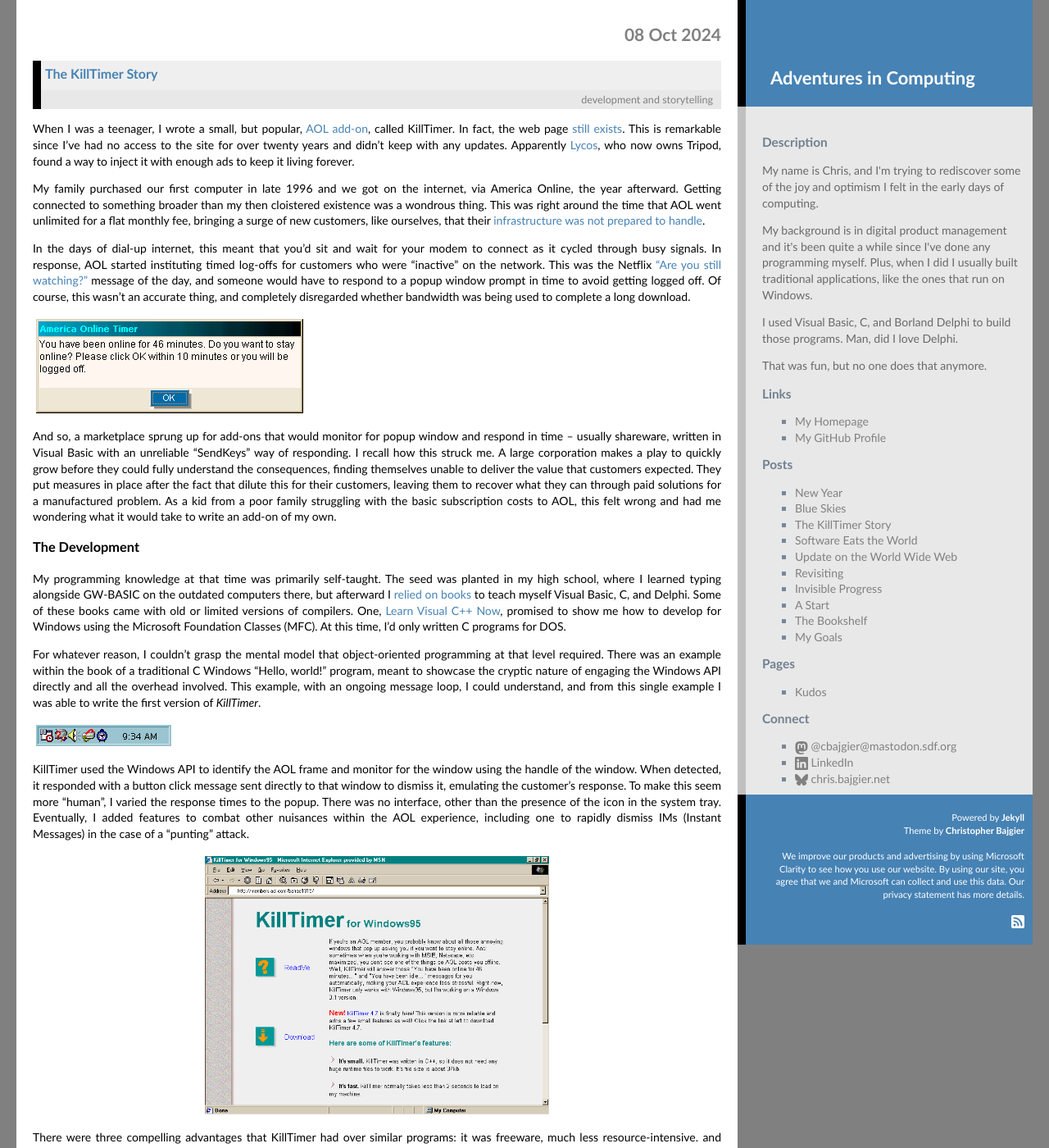
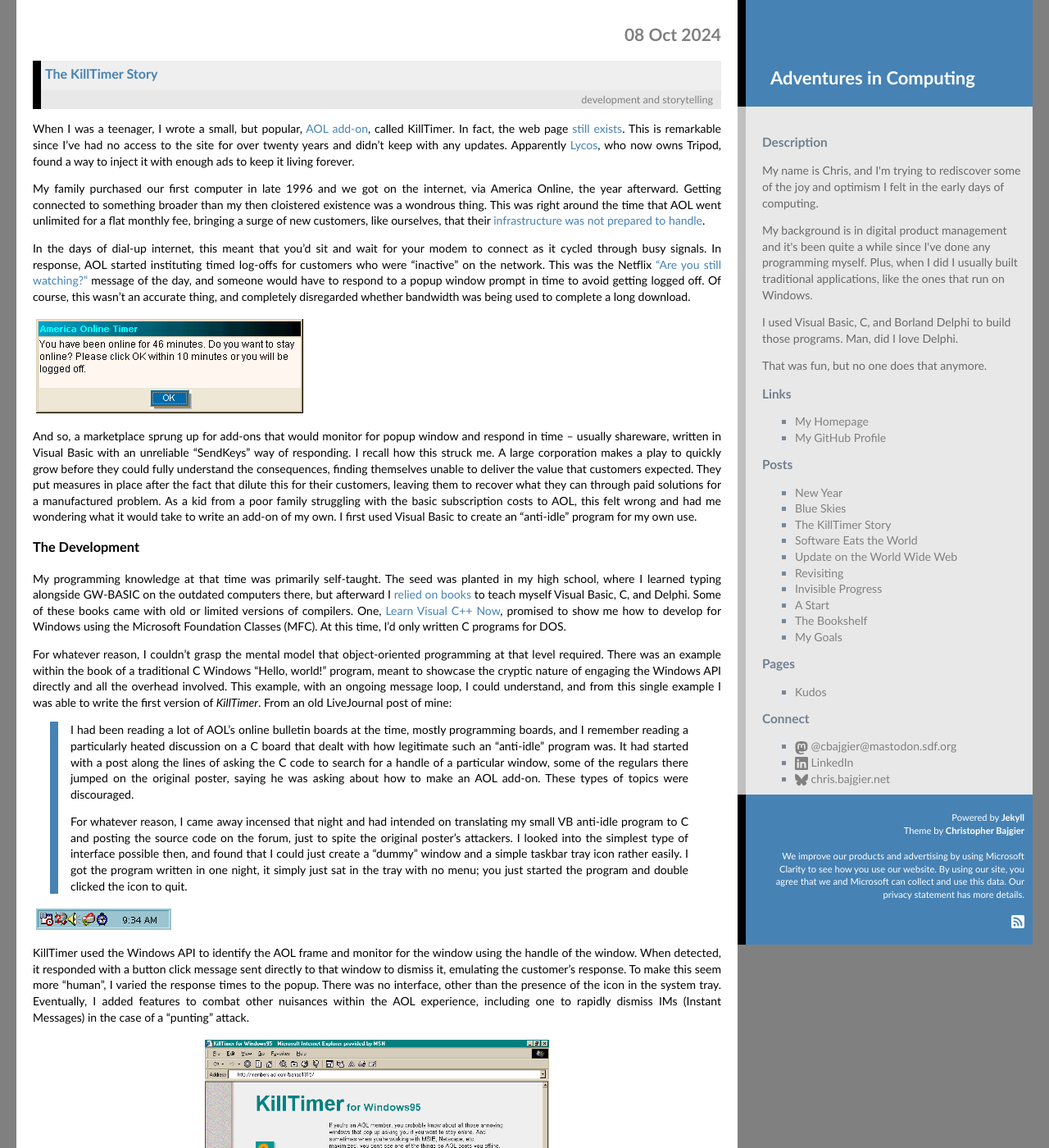
Before and after one commit to cbajgier/cbajgier.github.io, a Jekyll site: the page built from _posts/2024-10-08-the-killtimer-story.markdown, in a window 1280 px wide and 1400 px high. Shown: the whole window at 82% size. Built offline with Jekyll 4.4.1, drawn with Linux system fonts in a browser that asks for light colours; nearby versions of some CDN libraries; comment, search, counter and statistics services are not loaded.

Commit message:
Augmented KillTimer post with more of its origin story.

```diff
--- a/_posts/2024-10-08-the-killtimer-story.markdown
+++ b/_posts/2024-10-08-the-killtimer-story.markdown
@@ -16,7 +16,7 @@
 
 ![AOL Prompt](/assets/TIMER.GIF)
 
-And so, a marketplace sprung up for add-ons that would monitor for popup window and respond in time -- usually shareware, written in Visual Basic with an unreliable "SendKeys" way of responding. I recall how this struck me. A large corporation makes a play to quickly grow before they could fully understand the consequences, finding themselves unable to deliver the value that customers expected. They put measures in place after the fact that dilute this for their customers, leaving them to recover what they can through paid solutions for a manufactured problem. As a kid from a poor family struggling with the basic subscription costs to AOL, this felt wrong and had me wondering what it would take to write an add-on of my own.
+And so, a marketplace sprung up for add-ons that would monitor for popup window and respond in time -- usually shareware, written in Visual Basic with an unreliable "SendKeys" way of responding. I recall how this struck me. A large corporation makes a play to quickly grow before they could fully understand the consequences, finding themselves unable to deliver the value that customers expected. They put measures in place after the fact that dilute this for their customers, leaving them to recover what they can through paid solutions for a manufactured problem. As a kid from a poor family struggling with the basic subscription costs to AOL, this felt wrong and had me wondering what it would take to write an add-on of my own. I first used Visual Basic to create an "anti-idle" program for my own use.
 
 <!--more-->
 
@@ -24,7 +24,11 @@
 
 My programming knowledge at that time was primarily self-taught. The seed was planted in my high school, where I learned typing alongside GW-BASIC on the outdated computers there, but afterward I [relied on books](/development/storytelling/2014/04/01/the-bookshelf.html) to teach myself Visual Basic, C, and Delphi. Some of these books came with old or limited versions of compilers. One, [Learn Visual C++ Now](https://archive.org/details/learnvisualcnowt0000andr), promised to show me how to develop for Windows using the Microsoft Foundation Classes (MFC). At this time, I'd only written C programs for DOS.
 
-For whatever reason, I couldn't grasp the mental model that object-oriented programming at that level required. There was an example within the book of a traditional C Windows "Hello, world!" program, meant to showcase the cryptic nature of engaging the Windows API directly and all the overhead involved. This example, with an ongoing message loop, I could understand, and from this single example I was able to write the first version of _KillTimer_.
+For whatever reason, I couldn't grasp the mental model that object-oriented programming at that level required. There was an example within the book of a traditional C Windows "Hello, world!" program, meant to showcase the cryptic nature of engaging the Windows API directly and all the overhead involved. This example, with an ongoing message loop, I could understand, and from this single example I was able to write the first version of _KillTimer_. From an old LiveJournal post of mine:
+
+> I had been reading a lot of AOL's online bulletin boards at the time, mostly programming boards, and I remember reading a particularly heated discussion on a C board that dealt with how legitimate such an "anti-idle" program was. It had started with a post along the lines of asking the C code to search for a handle of a particular window, some of the regulars there jumped on the original poster, saying he was asking about how to make an AOL add-on. These types of topics were discouraged.
+>
+> For whatever reason, I came away incensed that night and had intended on translating my small VB anti-idle program to C and posting the source code on the forum, just to spite the original poster's attackers. I looked into the simplest type of interface possible then, and found that I could just create a "dummy" window and a simple taskbar tray icon rather easily. I got the program written in one night, it simply just sat in the tray with no menu; you just started the program and double clicked the icon to quit.
 
 ![KillTimer screenshot](/assets/screenshot.gif)
 
```
